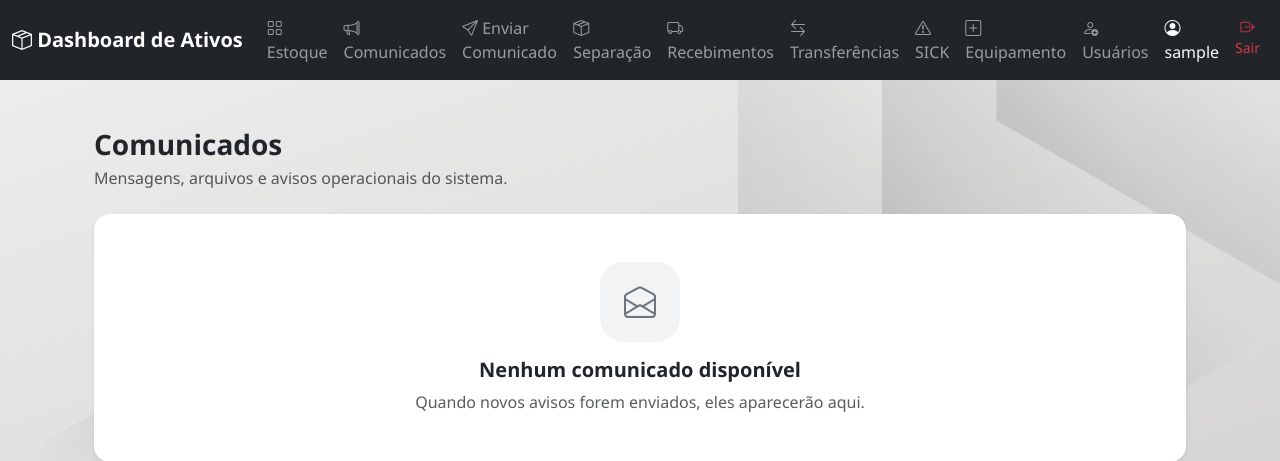
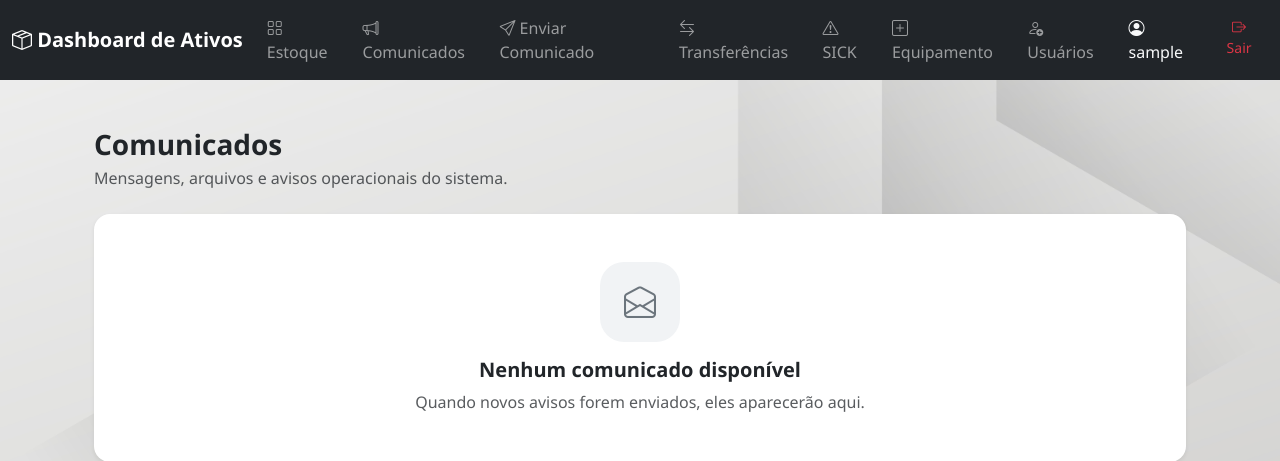
Before and after one commit to gregNasc/gerenciadorEstoque, a Django app: page /comunicados/ in a window 1280 px wide. Shown: the top 461 px of the page. Run offline with Django 5.2, Linux system fonts and the light colour scheme; a user stored in the database is signed in; tables that the repository leaves empty hold one stand-in row (values such as "Sample post"); parts of the project's set-up code (start-up, migrations or seed data) failed here and were passed over.

Commit message:
Organização e alinhamento de código 1.1

```diff
--- a/estoque/templates/estoque/base.html
+++ b/estoque/templates/estoque/base.html
@@ -72,7 +72,7 @@
 
                 <!-- CAIXA DE SEPARAÇÃO -->
                 {% if perfil.role == 'admin' or perfil.role == 'gestor' %}
-                <li class="nav-item">
+                <!--li class="nav-item">
                     <a class="nav-link {% if url_name == 'caixa_separacao' %}active{% endif %}"
                        href="{% url 'estoque:caixa_separacao' %}">
 
@@ -80,12 +80,12 @@
                         {% trans "Separação" %}
 
                     </a>
-                </li>
+                </li-->
                 {% endif %}
 
                 <!-- RECEBIMENTO -->
                 {% if perfil.role == 'admin' or perfil.role == 'gestor' %}
-                <li class="nav-item">
+                <!--li class="nav-item">
                     <a class="nav-link {% if url_name == 'caixa_transferencias' %}active{% endif %}"
                        href="{% url 'estoque:caixa_transferencias' %}">
 
@@ -93,7 +93,7 @@
                         {% trans "Recebimentos" %}
 
                     </a>
-                </li>
+                </li-->
                 {% endif %}
 
                 <!-- TRANSFERÊNCIAS -->
```
